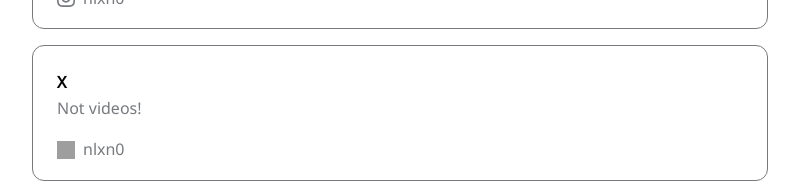
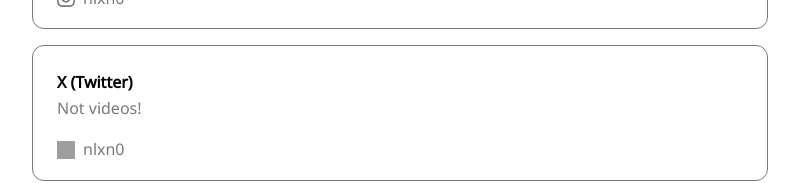
Before and after one commit to nlxn/profilio, a Next.js app: page / in a window 1280 px wide. Shown: the part 997-1180 px from the top of the page, without its empty margins (240-1039 px from the left). Built offline with nearby package versions, Linux system fonts and the light colour scheme; grey boxes are pictures that could not be loaded.

Commit message:
Update config.js

```diff
--- a/data/config.js
+++ b/data/config.js
@@ -35,7 +35,7 @@ export const projects = {
       instagram: 'nlxn0'
     },
     {
-      title: 'X',
+      title: 'X (Twitter)',
       description: 'Not videos!',
       x: 'nlxn0'
     }
```
